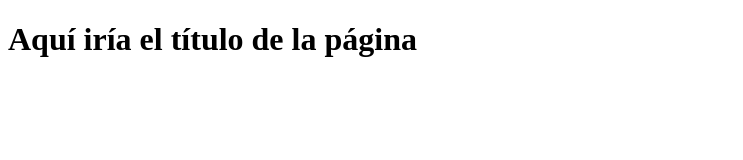
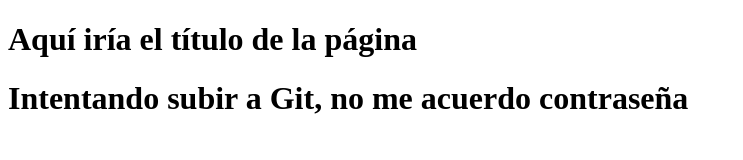
Before and after one commit to AntwonioM/Curso-Git-de-p-ldoras-inform-tica, a plain HTML site: page index.html in a window 1280 px wide. Shown: the whole page, without its empty margins (0-743 px from the left). Drawn offline with Linux system fonts and the light colour scheme.

Commit message:
Intento subir a Git pero no me acuerdo de contraseña

```diff
--- a/index.html
+++ b/index.html
@@ -7,5 +7,6 @@
 </head>
 <body>
     <h1>Aquí iría el título de la página </h1>
+    <h1>Intentando subir a Git, no me acuerdo contraseña</h1>
 </body>
 </html>
```
